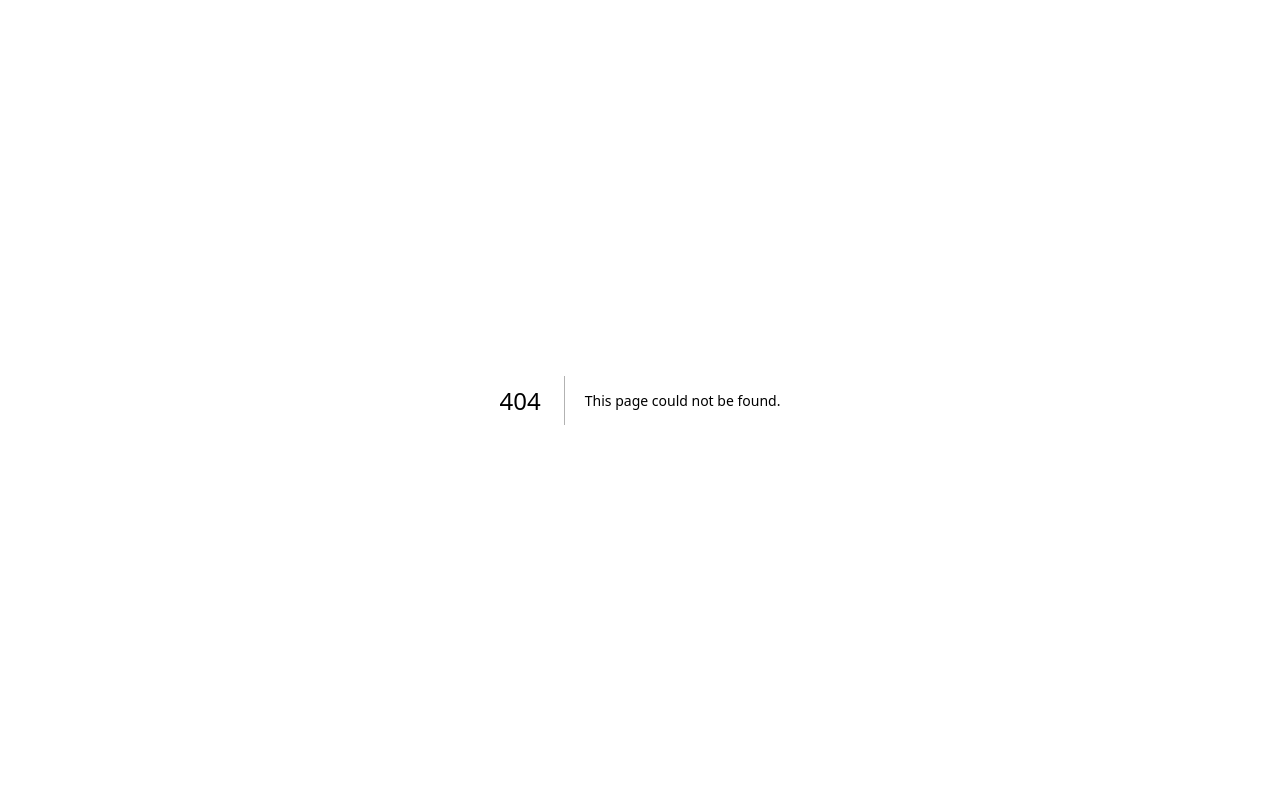
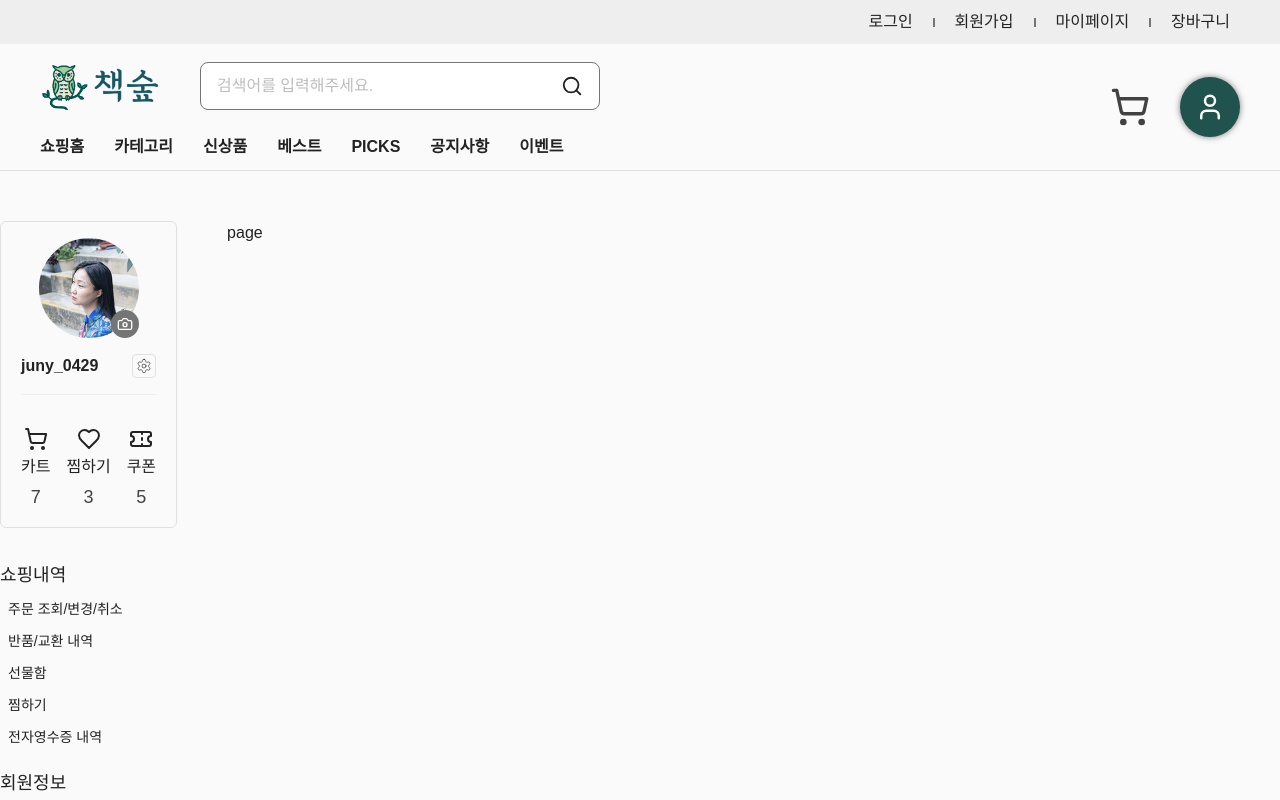
Before and after one commit to juny-0429/book-forest, a Next.js app: page /account/addresses in a window 1280 px wide. Before the commit this address had no page. Shown: the top 800 px of the page. Built offline with nearby package versions, Linux system fonts and the light colour scheme.

Commit message:
feat: layout 설정 및 페이지 제작

```diff
--- /dev/null
+++ b/src/app/(main)/account/addresses/layout.tsx
@@ -0,0 +1,11 @@
+import type { Metadata } from 'next';
+
+export const metadata: Metadata = {
+  robots: 'noindex, nofollow',
+  title: '배송지 목록 - 책숲',
+  description: '등록된 배송지를 확인하고, 새로운 배송지를 추가하거나 수정할 수 있습니다.',
+};
+
+export default function AddressesLayout({ children }: { children: React.ReactNode }) {
+  return <div>{children}</div>;
+}
--- /dev/null
+++ b/src/app/(main)/account/addresses/page.tsx
@@ -0,0 +1,5 @@
+import React from 'react';
+
+export default function AddressesPage() {
+  return <div>page</div>;
+}
--- /dev/null
+++ b/src/app/(main)/account/layout.tsx
@@ -0,0 +1,11 @@
+import React from 'react';
+import ShopSidebar from '../shop/_components/ShopSidebar';
+
+export default function AccountLayout({ children }: { children: React.ReactNode }) {
+  return (
+    <div className='flex gap-[50px] mb-[50px] w-full'>
+      <ShopSidebar />
+      {children}
+    </div>
+  );
+}
```
